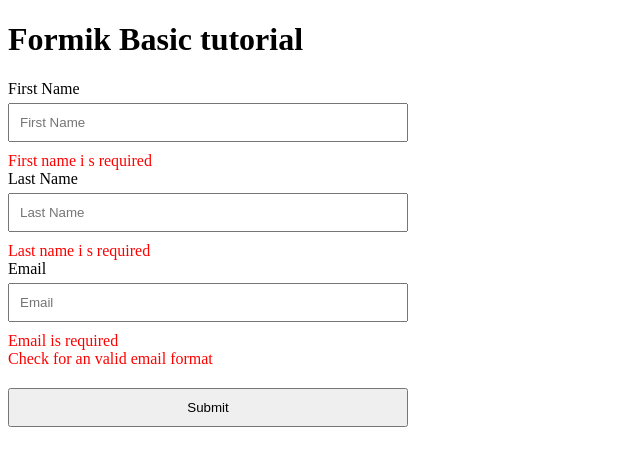
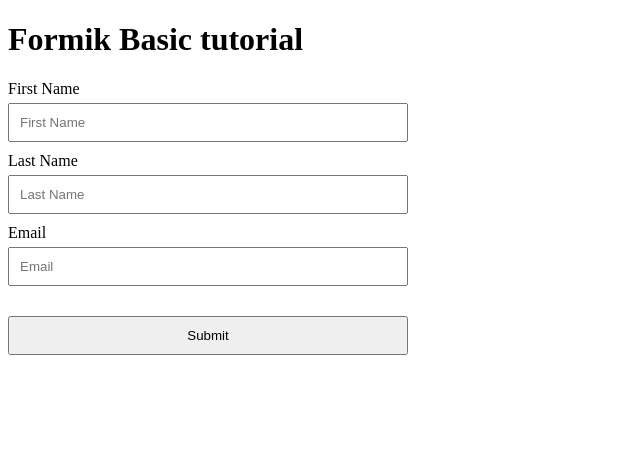
Before and after one commit to afonsecav88/react-formik, a React (Vite) app in the folder react-formik/: page / in a window 1280 px wide. Shown: the top 466 px of the page, without its empty margins (0-640 px from the left). Built offline with nearby package versions, Linux system fonts and the light colour scheme.

Commit message:
set error message in form fields

```diff
--- a/react-formik/src/forms/pages/FormikBasicPage.tsx
+++ b/react-formik/src/forms/pages/FormikBasicPage.tsx
@@ -36,7 +36,8 @@
     return errors;
   };
 
-  const { handleSubmit, handleChange, values } = useFormik({
+  const { handleSubmit, handleChange, values, errors, touched, handleBlur } =
+    useFormik({
       initialValues: {
         firstName: '',
         lastName: '',
@@ -64,8 +65,11 @@
           value={firstName}
           placeholder="First Name"
           onChange={handleChange}
+          onBlur={handleBlur}
         />
-        <span>First name i s required </span>
+        {touched.firstName && errors.firstName && (
+          <span>{errors.firstName}</span>
+        )}
 
         <label htmlFor="lastName">Last Name</label>
         <input
@@ -74,8 +78,9 @@
           value={lastName}
           placeholder="Last Name"
           onChange={handleChange}
+          onBlur={handleBlur}
         />
-        <span>Last name i s required </span>
+        {touched.lastName && errors.lastName && <span>{errors.lastName}</span>}
 
         <label htmlFor="email">Email</label>
         <input
@@ -84,10 +89,10 @@
           value={email}
           placeholder="Email"
           onChange={handleChange}
+          onBlur={handleBlur}
         />
 
-        <span>Email is required </span>
-        <span>Check for an valid email format </span>
+        {touched.email && errors.email && <span>{errors.email}</span>}
 
         <button type="submit">Submit</button>
       </form>
```
Lines whose indentation alone changed are shown as unchanged.
